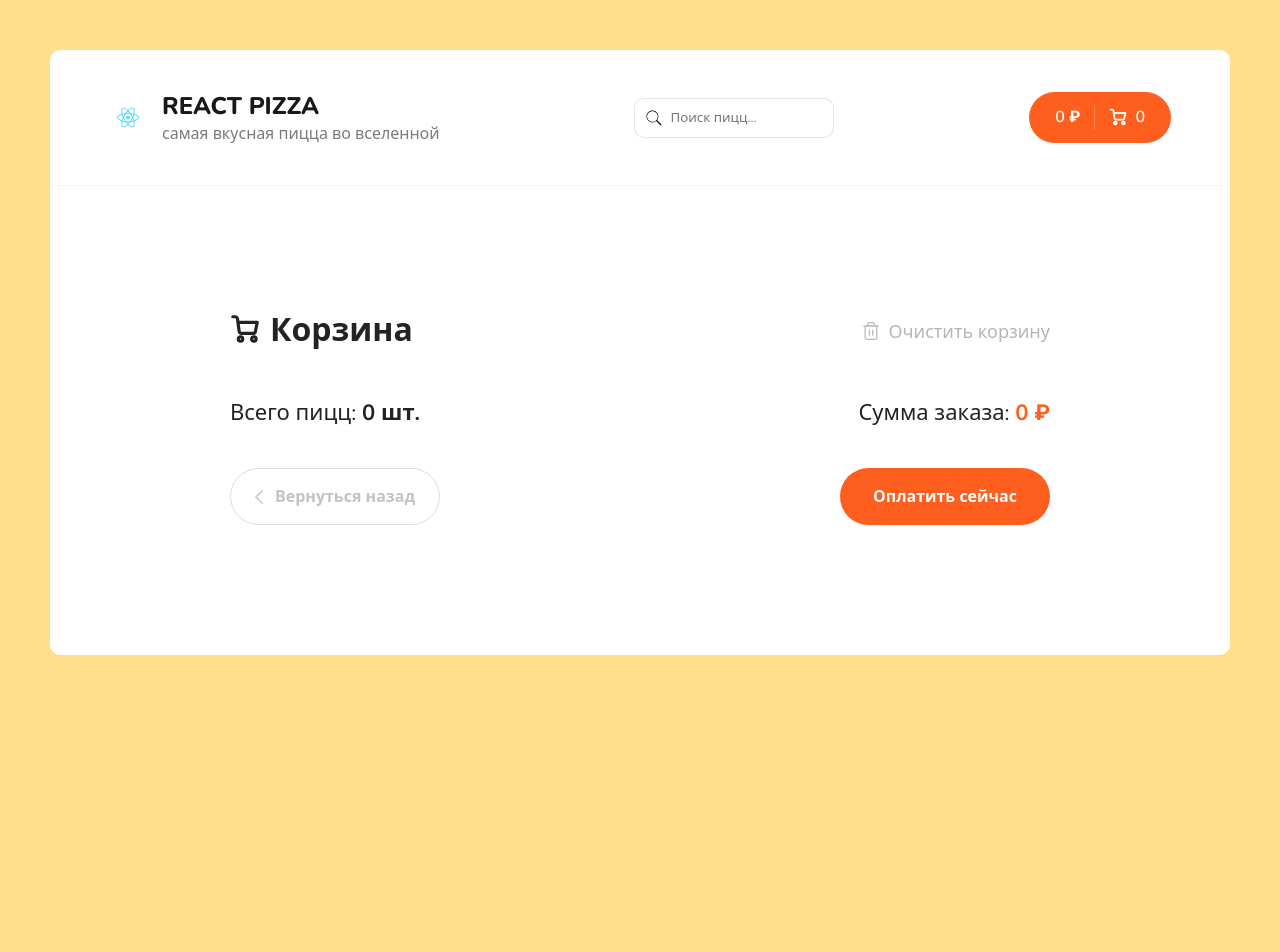
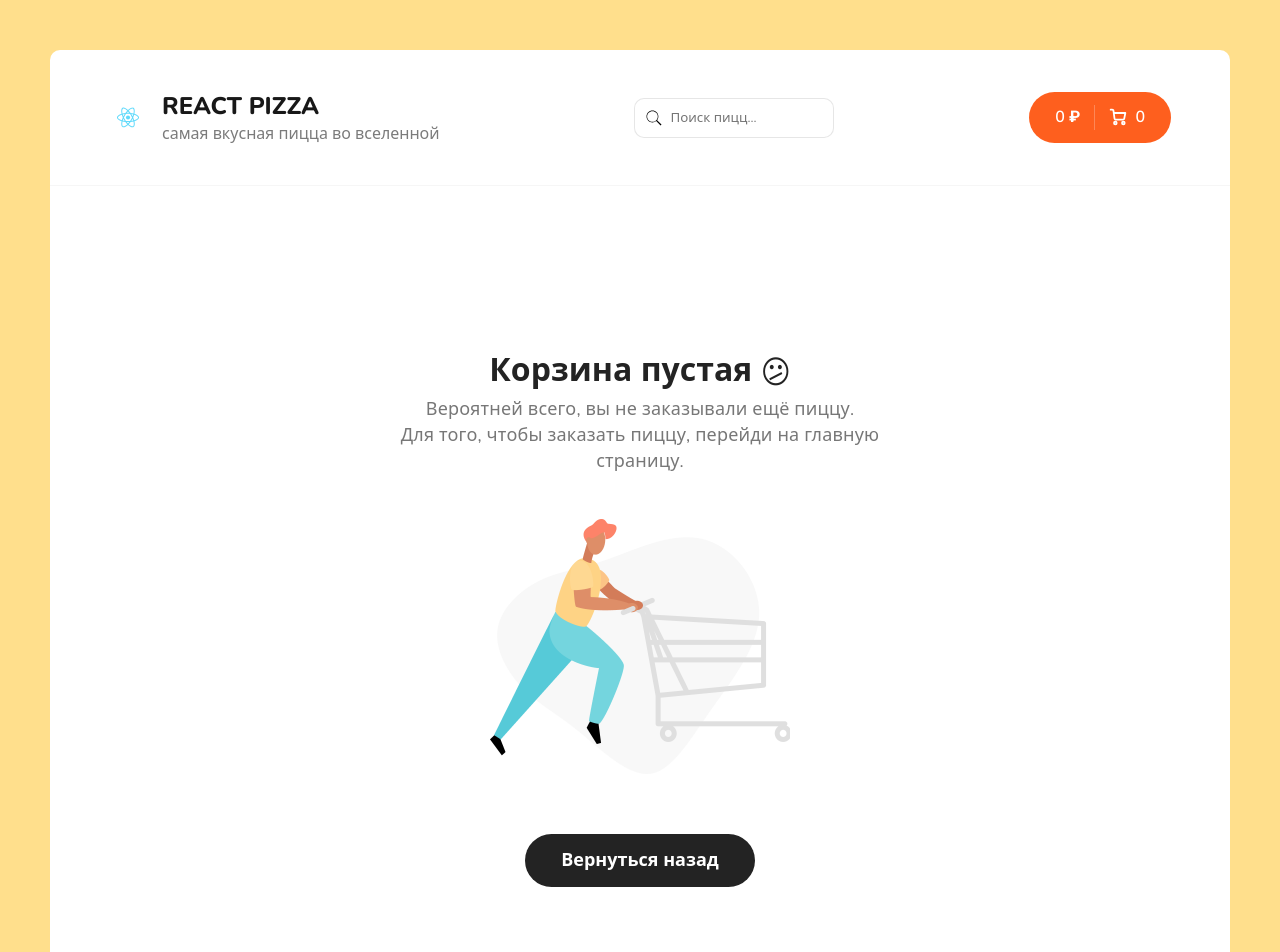
Before and after one commit to valve01/react-app, a React (Create React App) app: page /cart in a window 1280 px wide. Shown: the top 952 px of the page. Before the commit the page ends 800 px from the top, so only its background shows below. Built offline with nearby package versions, Linux system fonts and the light colour scheme; a web font is replaced by a local one.

Commit message:
#16 Окончен

```diff
--- /dev/null
+++ b/src/components/EmptyCart.jsx
@@ -0,0 +1,34 @@
+import React from 'react';
+import emptyCartImg from '../assets/img/empty-cart.png';
+import { Link } from 'react-router-dom';
+
+const EmptyCart = () => {
+	return (
+		<div class="content">
+			<div class="container container--cart">
+				<div class="cart cart--empty">
+					<h2>
+						Корзина пустая <icon>😕</icon>
+					</h2>
+					<p>
+						Вероятней всего, вы не заказывали ещё пиццу.
+						<br />
+						Для того, чтобы заказать пиццу, перейди на главную страницу.
+					</p>
+					<img
+						src={emptyCartImg}
+						alt="Empty cart"
+					/>
+					<Link
+						to="/"
+						class="button button--black"
+					>
+						<span>Вернуться назад</span>
+					</Link>
+				</div>
+			</div>
+		</div>
+	);
+};
+
+export default EmptyCart;
--- a/src/components/Header.jsx
+++ b/src/components/Header.jsx
@@ -1,7 +1,8 @@
 import logo from '../assets/img/logo.svg';
 import { Link } from 'react-router-dom';
 import Search from './Search';
-import { useSelector} from 'react-redux';
+import { useSelector } from 'react-redux';
+import { useEffect } from 'react';
 // Чтобы воспользоваться роутером без перезагрузки страницы целиком-импоритруем Link из react-router-dom
 // Теперь оборачиваем элемент, по которому мы ожидаем клик в компонент Link
 
@@ -14,13 +15,14 @@
 // Т.к. мы теперь будем доставать searchValue, setSearchValue из context - больше не нужно из извлекать из пропсов. И не нужно дальше передавать их в Search.jsx
 // function Header({ searchValue, setSearchValue }) {
 
-
-
 function Header() {
 	const { totalPrice, items } = useSelector((state) => state.cart);
 	const totalCount = items.reduce((sum, item) => {
 		return sum + item.count;
 	}, 0);
+
+	useEffect(() => {}, [totalPrice]);
+
 	return (
 		<div className="header">
 			<div className="container">
--- a/src/components/PizzaBlock/index.jsx
+++ b/src/components/PizzaBlock/index.jsx
@@ -3,8 +3,7 @@
 import { useDispatch, useSelector } from 'react-redux';
 
 import { addItem } from '../../redux/slices/cartSlice';
-// C sizesName так просто как с типами не прокатит
-// const sizesName=[26, 30, 40];
+
 const typeNames = ['тонкое', 'традиционное'];
 
 function PizzaBlock({ id, title, price, imageUrl, sizes, types }) {
@@ -44,8 +43,7 @@
 			title,
 			price,
 			imageUrl,
-			size:activeSize,
-			// size: sizesName[activeSize],
+			size: sizes[activeSize],
 			type: typeNames[activeType],
 		};
 		dispatch(addItem(item));
--- a/src/pages/Cart.jsx
+++ b/src/pages/Cart.jsx
@@ -3,10 +3,10 @@
 
 import { useDispatch, useSelector } from 'react-redux';
 import CartItem from '../components/CartItem';
+import EmptyCart from '../components/EmptyCart';
 import { clearItems } from '../redux/slices/cartSlice';
 
 const Cart = () => {
-
 	const { totalPrice, items } = useSelector((state) => state.cart);
 
 	const totalCount = items.reduce((sum, item) => {
@@ -20,6 +20,11 @@
 			dispatch(clearItems());
 		}
 	};
+
+	if (items.length === 0) {
+		return <EmptyCart />;
+	}
+
 	return (
 		<div className="container container--cart">
 			<div className="cart">
```
Also changed, not shown: src/assets/img/empty-cart.png (added), 1 other file (tests, documents, lock files or other folders).
